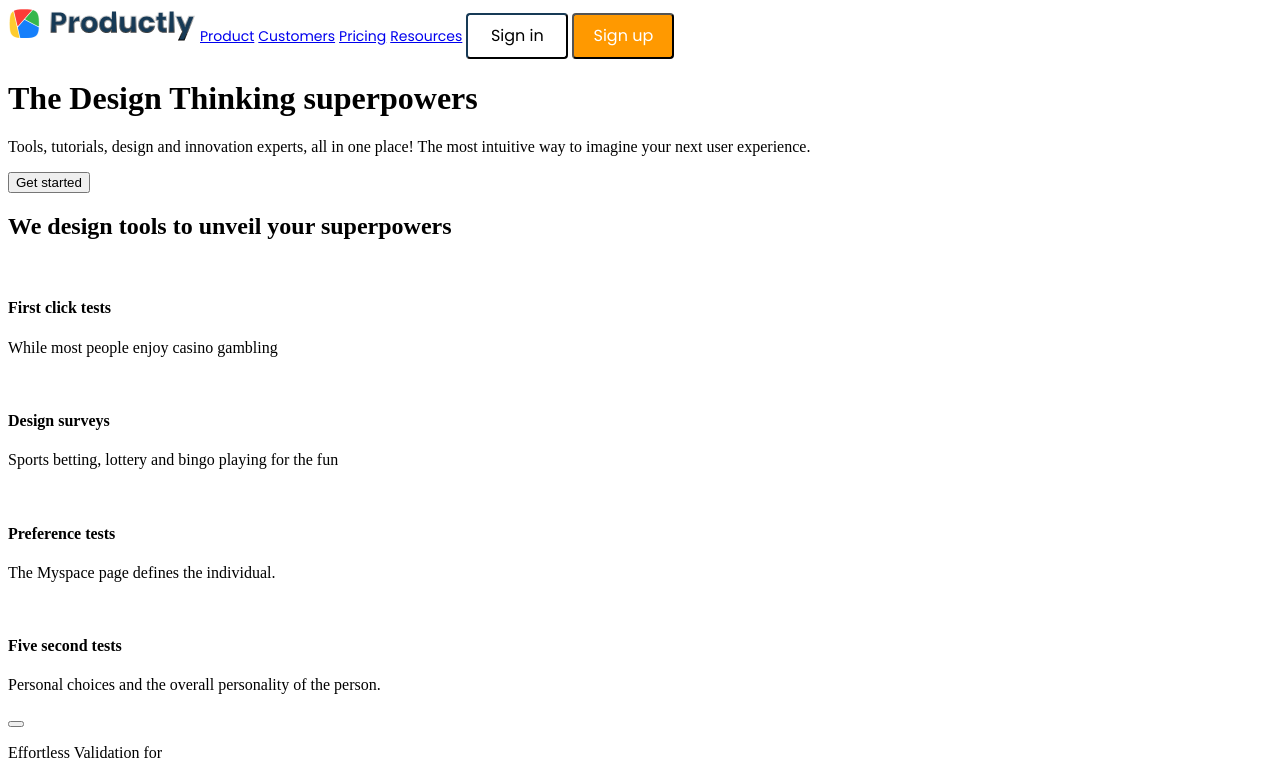
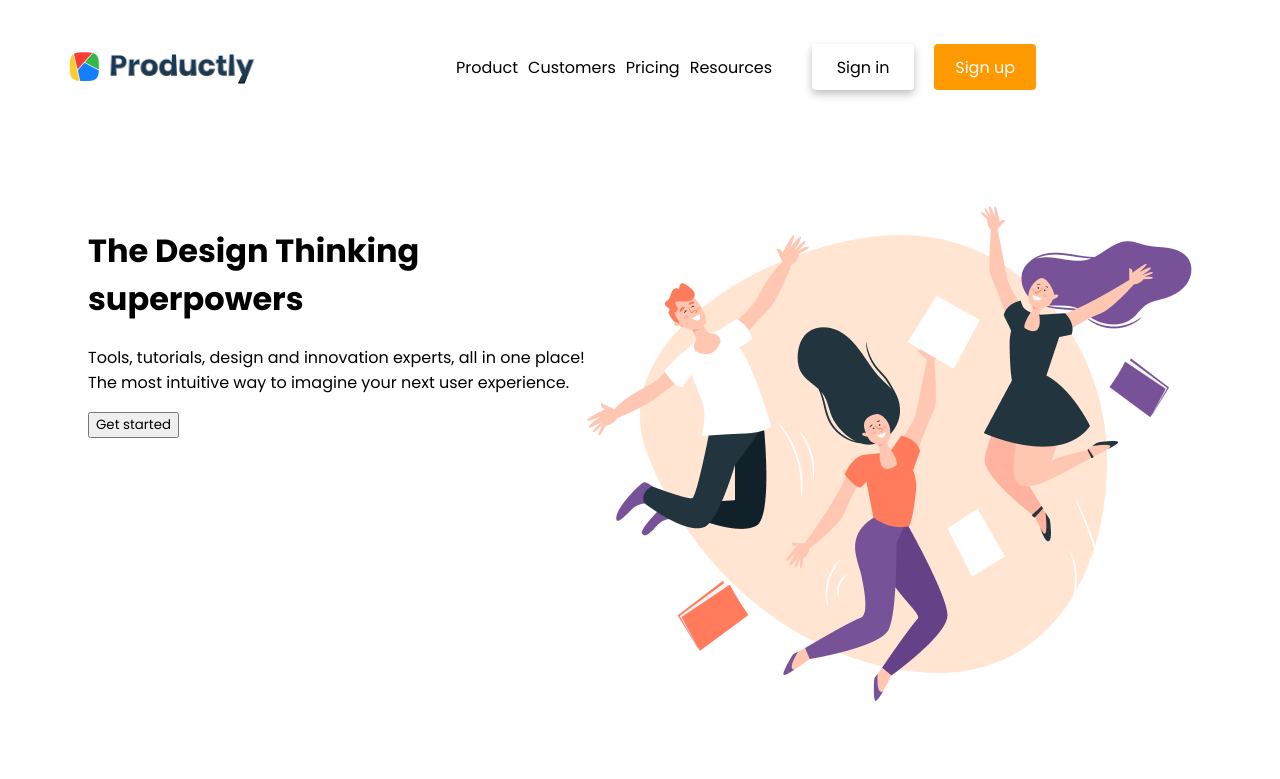
Before and after one commit to anneliedorsell/landing-page-positions-transformations, a plain HTML site: page index.html in a window 1280 px wide. Shown: the top 779 px of the page. Drawn offline with Linux system fonts and the light colour scheme.

Commit message:
added content and images and buttons

```diff
--- a/index.html
+++ b/index.html
@@ -10,34 +10,49 @@
     <title>Productly</title>
 </head>
 
-<body>
 <!--start nav-->
 <nav>
+
+        <div class="navigation-container">
+                <ul class="list">
                 <img src="images/LogoAndSymbol.png" alt="Logo Productly">
-    <a href="#section1">Product</a>
-    <a href="#section2">Customers</a>
-    <a href="#section3">Pricing</a>
-    <a href="#section4">Resources</a>
+                <li><a href="#section1">Product</a></li>
+                <li><a href="#section2">Customers</a></li>
+                <li><a href="#section3">Pricing</a></li>
+                <li><a href="#section4">Resources</a></li>
                 <button class="btn-signin">Sign in</button>
                 <button class="btn-signup">Sign up</button>
+            </ul>
+        </div>
+
+
 </nav>
 <!--end nav-->
 
 
 <!--start header-->
-<header>
+
+<div class="header-container">
+    <div class="header-text">
         <h1>The Design Thinking superpowers</h1>
         <p>Tools, tutorials, design and innovation experts,
             all in one place! The most intuitive way to imagine
             your next user experience.</p>
         <button class="btn-getstarted">Get started</button>
-</header>
+    </div>
+    <div class="header-image">
+        <img src="images/designThinkinSuperpowers.png" alt="happy people">
+    </div>
+</div>
+
 <!--end header-->
+
+<body>
 
 <main>
 
         <!--start section 1-->
-        <section class="section1">
+        <div class="feature">
             <h2>We design tools to unveil your superpowers</h2>
             <div>
                 <img src="images/click.png" alt="">
@@ -61,8 +76,11 @@
                 <p>Personal choices and the overall personality
                     of the person.</p>
             </div>
+            <div>
                 <button class="SIGN UP NOW"></button>
-        </section>
+            </div>
+            </div>
+
          <!--end section 1-->
 
          <!--start section 2-->
@@ -135,9 +153,10 @@
             <li> <a href="">Privacy Policy</a></li>
             <li> <a href="">Terms of Service</a></li>
         </ol>
-        <button>Sign up Now</button>
+        <button class="SIGN UP NOW"></button>
     </footer>
     <!--end footer-->
 
 </body>
+
 </html>
--- a/styles/index.css
+++ b/styles/index.css
@@ -1,36 +1,64 @@
-.site-header {
-
-    margin-left: 145px;
-    margin-top: 20px;
-    max-width: 1126px;
-    display: flex;
-    justify-content: space-between;
-    align-items: center;
-    flex-direction: row;
+* {
+    font-family:'Poppins', sans-serif;
 }
 
-a { font-family: 'Poppins', sans-serif;
-    font-size: 14px;
-    font-style: regular 400;
+.navigation-container {
+    padding: 20px;
 }
-.btn-signin{
+
+a {
+   text-decoration: none;
+   color: black;
+}
+
+/* a är länktagg */
+
+.list {
+    display: flex;
+    align-items: center;
+}
+
+
+li {
+    list-style: none;
+    padding-right: 10px;
+}
+
+.list img {
+
+    padding-right: 200px;
+}
+
+.btn-signin {
     width: 102px;
     height: 46px;
     background-color:#FFFFFF;
-    font-family:'Poppins', sans-serif;
-    font-style: semi-bold 600;
+    font-style: 600;
     font-size: 16px;
-    border-color: #173A56;
     border-radius: 4px;
+    margin-right: 20px;
+    margin-left: 30px;
+    border-style: none;
+    filter: drop-shadow(0px 4px 4px rgba(0, 0, 0, 0.25));
+
 }
 
-.btn-signup{
+.btn-signup {
+    border-style: none;
     width: 102px;
     height: 46px;
     background-color:#FF9900;
-    font-family:'Poppins', sans-serif;
     font-weight: normal;
     font-size: 16px;
     border-radius: 4px;
     color: #FFFFFF;
 }
+
+.header-container {
+    display: flex;
+    flex-direction: row;
+    padding: 40px;
+    margin: 40px;
+
+
+}
```
Lines whose indentation alone changed are shown as unchanged.
